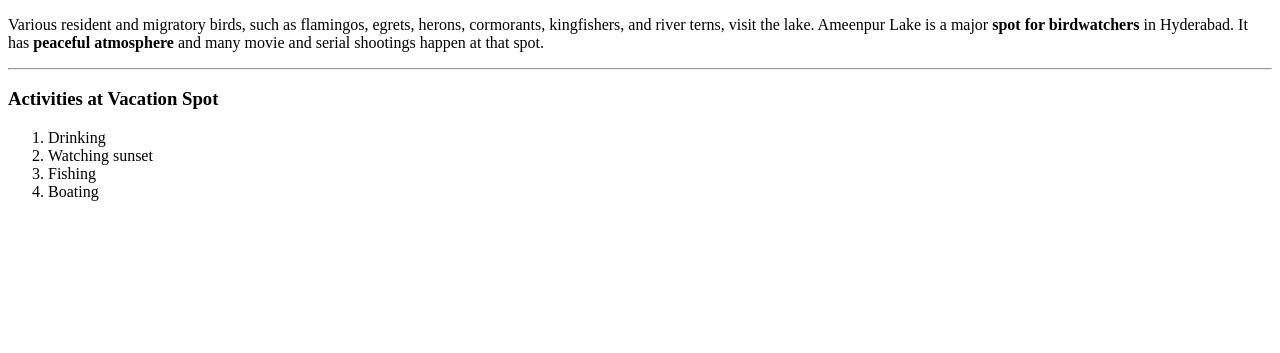
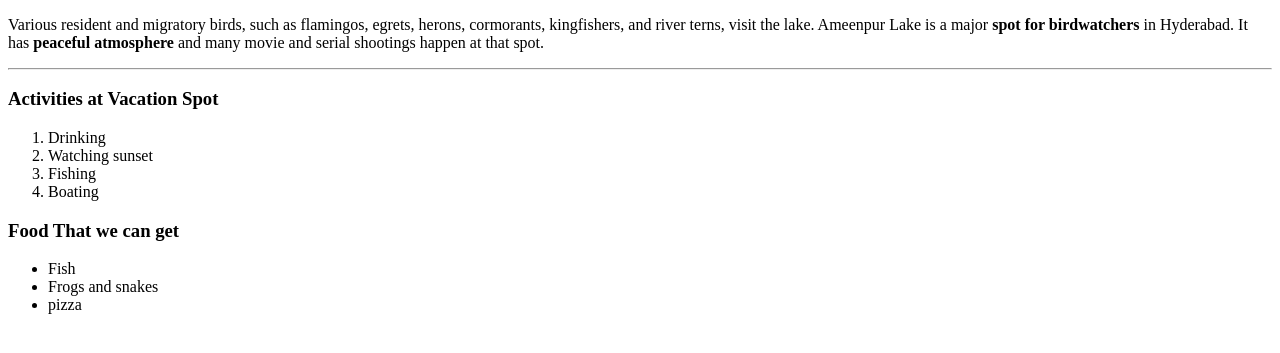
Before and after one commit to 44-563-WebApps-F23/44563-webapps-f23-assignment3-phkphk007, a plain HTML site: page index.html in a window 1280 px wide. Shown: the part 105-458 px from the top of the page. Drawn offline with Linux system fonts and the light colour scheme.

Commit message:
Update index.html

```diff
--- a/index.html
+++ b/index.html
@@ -22,6 +22,12 @@
         <li>Fishing</li>
         <li>Boating</li>
     </ol>
+    <h3>Food That we can get</h3>
+    <ul>
+        <li>Fish</li>
+        <li>Frogs and snakes</li>
+        <li>pizza</li>
+    </ul>
 
 </body>
 </html>
```
